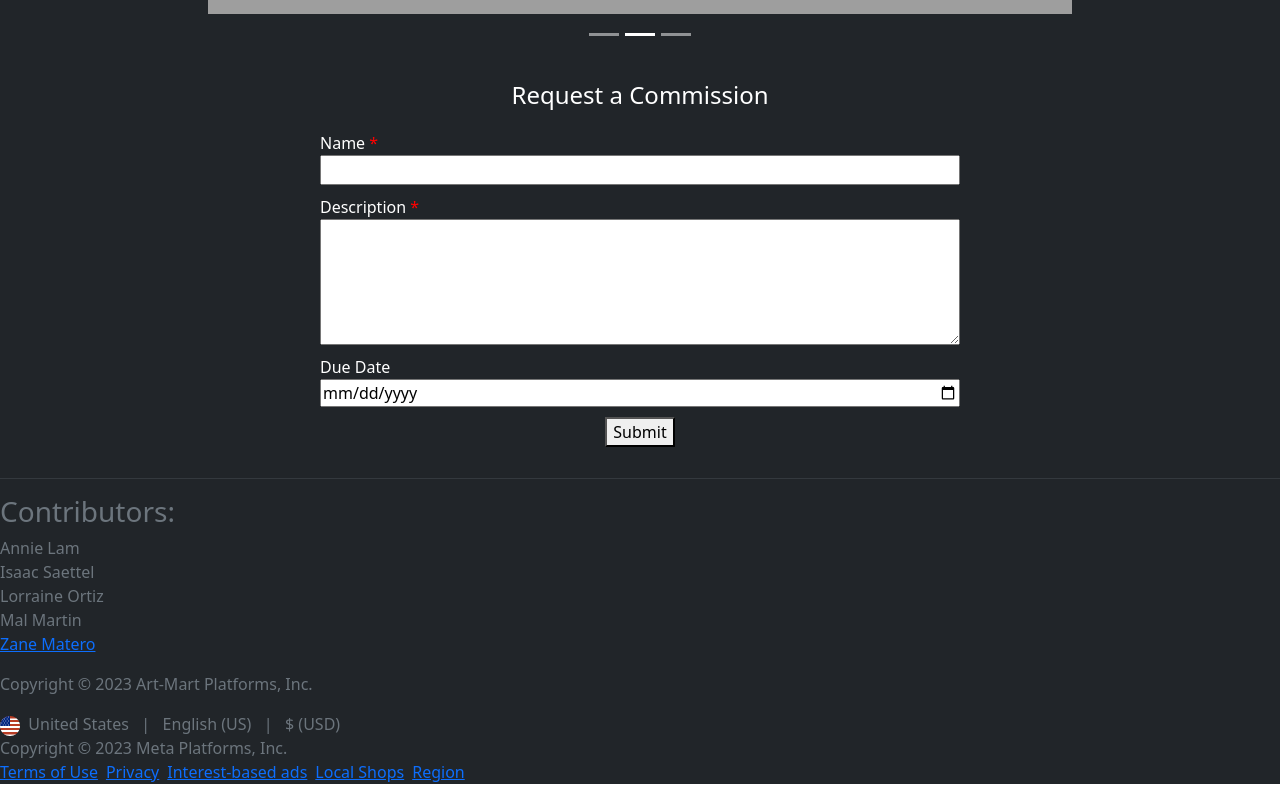
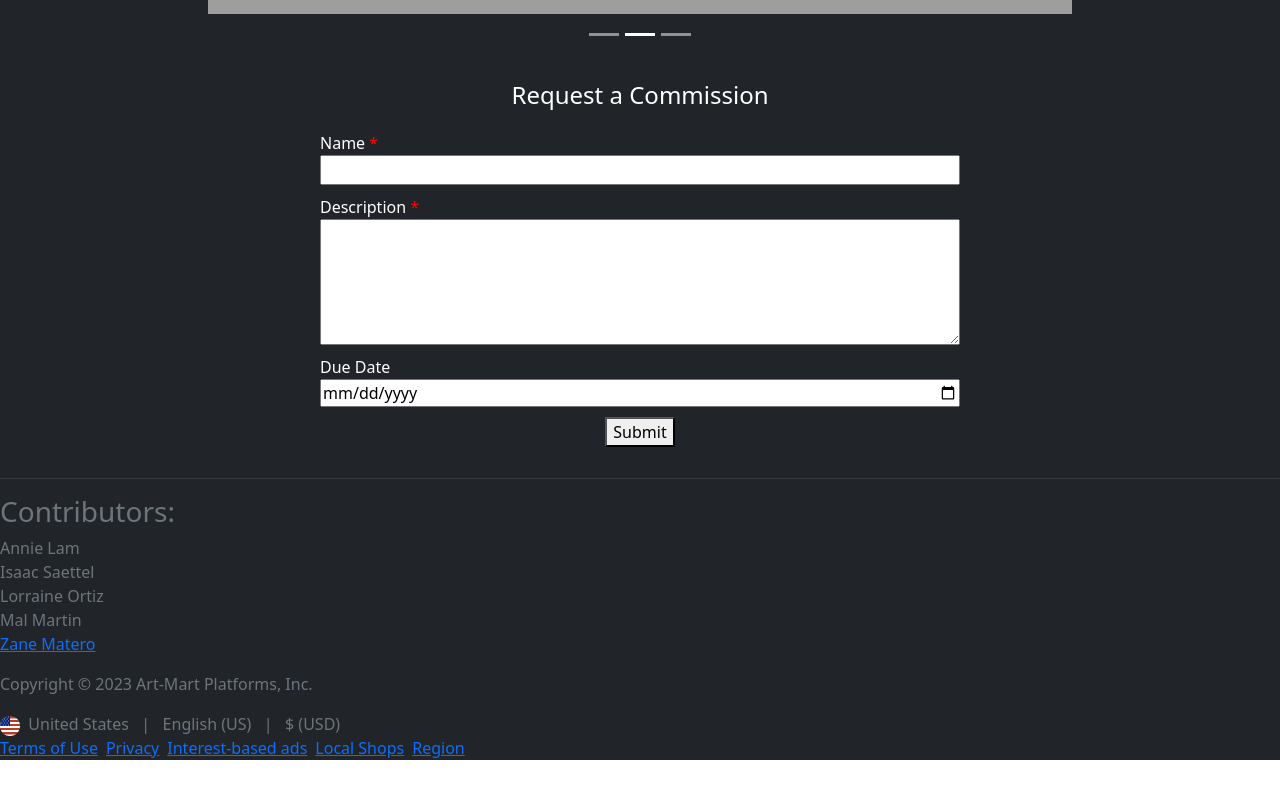
Before and after one commit to INS140/Art-Gallery-Marketplace, a React (Create React App) app in the folder art-gallery-marketplace/: page /artists in a window 1280 px wide. Shown: the part 1480-2280 px from the top of the page. After the commit the page ends 2256 px from the top, so only its background shows below. Built offline with nearby package versions, Linux system fonts and the light colour scheme; grey boxes are pictures that could not be loaded.

Commit message:
remove second copyright

```diff
--- a/art-gallery-marketplace/src/components/Footer.js
+++ b/art-gallery-marketplace/src/components/Footer.js
@@ -15,7 +15,6 @@ export default function Footer(){
     <img src='./images/FlagIcon.svg' alt='US' />
     <span>&nbsp; United States &nbsp; | &nbsp; English (US) &nbsp; | &nbsp; $ (USD)</span>
     <div>
-      <span> Copyright © 2023 Meta Platforms, Inc. </span>
       <ul className="list-inline">
         <li className="list-unstyled list-inline-item">
           <a href="#">Terms of Use</a>
```
